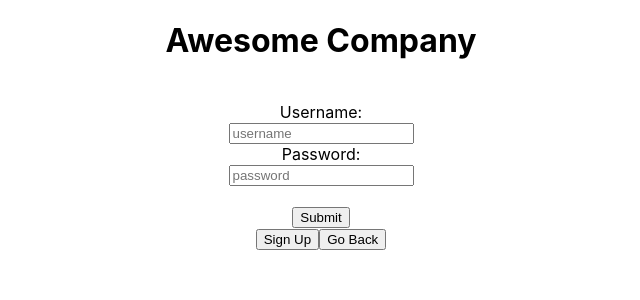
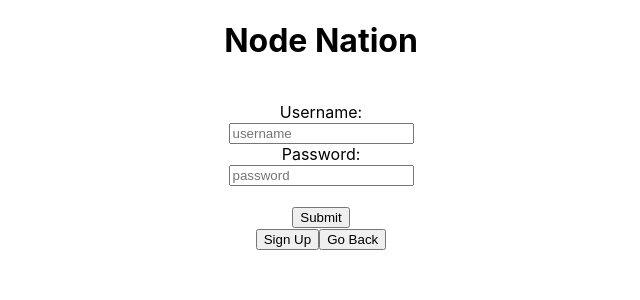
Before and after one commit to GWeightman/CNdesk3_frontend, a React (Create React App) app: page /login in a window 1280 px wide. Shown: the top 300 px of the page, without its empty margins (319-959 px from the left). Built offline with nearby package versions, Linux system fonts and the light colour scheme; the HTML template or start-up script is replaced by a standard one.

Commit message:
rerender prevented

```diff
--- a/src/App.js
+++ b/src/App.js
@@ -20,7 +20,6 @@ const App = () => {
   const [sname, setSname] = useState();
   const [email, setEmail] = useState();
   const [password, setPassword] = useState();
-  const [status, setStatus] = useState();
   const [appliedJobs, setAppliedJobs] = useState([]);
   const [savedJobs, setSavedJobs] = useState([]);
   const [page, setPage] = useState("main");
@@ -35,6 +34,8 @@ const App = () => {
   const [language, setLanguage] = useState();
   const [admin, setAdmin] = useState([]);
   const [dev, setDev] = useState([])
+  const [destination, setDestination] = useState()
+  const [logged, setLogged] = useState(false)
 
   return (
     <div className="App">
@@ -42,8 +43,8 @@ const App = () => {
         <Routes>
           <Route index element={<Home/>}/>
           <Route path='contact' element={<Contact/>}/>
-          <Route path='login' element={<Login username={username} setUsername={setUsername} password={password} setPassword={setPassword} fname={fname} setFname={setFname}/>}/>
-          <Route path='signup' element={<Signup username={username} setUsername={setUsername} password={password} setPassword={setPassword} fname={fname} setFname={setFname} sname={sname} setSname={setSname} email={email} setEmail={setEmail}/>}/>
+          <Route path='login' element={<Login username={username} setUsername={setUsername} password={password} setPassword={setPassword} fname={fname} setFname={setFname} destination={destination} setDestination={setDestination} logged={logged} setLogged={setLogged} setSname={setSname} />}/>
+          <Route path='signup' element={<Signup username={username} setUsername={setUsername} password={password} setPassword={setPassword} fname={fname} setFname={setFname} sname={sname} setSname={setSname} email={email} setEmail={setEmail} destination={destination} setDestination={setDestination} logged={logged} setLogged={setLogged}/>}/>
           <Route path='mainpage' element={<MainPage appliedJobs={appliedJobs} setAppliedJobs={setAppliedJobs} savedJobs={savedJobs} setSavedJobs={setSavedJobs} page={page} setPage={setPage} modalOpen={modalOpen} setModalOpen={setModalOpen} jobs={jobs} setJobs={setJobs} fname={fname} username={username}/>}/>
           <Route path='aboutme' element={<AboutMe textarea={textarea} setTextarea={setTextarea} />}/>
           <Route path="create" element={<Create clientname={clientname} setClientName={setClientName} description={description} setDescription={setDescription} salary={salary} setSalary={setSalary} phonenumber={phonenumber} setPhoneNumber={setPhoneNumber} clientemail={clientemail} setclientEmail={setclientEmail} language={language} setLanguage={setLanguage}/>}/>
--- a/src/components/login.js
+++ b/src/components/login.js
@@ -1,21 +1,24 @@
+import { Navigate } from "react-router-dom";
 import { login_fetch } from "../utilities/fetches";
 
-const Login = ({username, setUsername, password, setPassword, fname, setFname}) => {
+const Login = ({username, setUsername, password, setPassword, setFname, destination, setDestination, logged, setLogged, setSname}) => {
 
     const login_handler = async (e) => {
         try {
             e.preventDefault();
             const ret_val = await login_fetch(username, password)
             setFname(ret_val.firstname)
+            setSname(ret_val.surname)
             if (ret_val === "NoAuth") {
-                window.location.href = "/notauth"
+                setDestination("/notauth")
             } else if (ret_val.status === "admin") {
-                window.location.href = "/admin"
+                setDestination("/admin")
             } else if (ret_val.status === "dev") {
-                window.location.href = "/mainpage"
+                setDestination("/mainpage")
             } else {
-                window.location.href = "/notauth"
+                setDestination("/notauth")
             }
+            setLogged(true)
         } catch (error) {
             window.location.href = "/notauth"
             console.log(error)
@@ -32,7 +35,8 @@ const Login = ({username, setUsername, password, setPassword, fname, setFname})
 
     return(
         <div>
-            <h1>Awesome Company</h1>
+            {logged && <Navigate to={destination} />}
+            <h1>Node Nation</h1>
             <br/>
             <form onSubmit={login_handler}>
                 Username:<br/>
--- a/src/components/mainPage.js
+++ b/src/components/mainPage.js
@@ -3,8 +3,6 @@ import { Link } from "react-router-dom";
 import { listedJobsFetch } from "../utilities/fetches";
 
 const MainPage = ({ appliedJobs, setAppliedJobs, savedJobs, setSavedJobs, jobs, setJobs, username, fname }) => {
-  console.log(username || "null")
-  console.log(fname || "null")
 
   //Retreive jobs from the backend:
   const getJobs = async () => {
--- a/src/components/signup.js
+++ b/src/components/signup.js
@@ -1,16 +1,22 @@
-import { Link } from "react-router-dom"
+import { Navigate } from "react-router-dom"
 import { signup_fetch } from "../utilities/fetches";
 
-const Signup = ({username, setUsername, password,  setPassword, fname,  setFname, sname, setSname, email, setEmail}) => {
+const Signup = ({username, setUsername, password,  setPassword, fname,  setFname, sname, setSname, email, setEmail, destination, setDestination, logged, setLogged}) => {
 
     const signin_handler = async (e) => {
         e.preventDefault();
         await signup_fetch(username, password, fname, sname, email)
-        window.location.href = "/mainpage"
+        setDestination("/mainpage")
+        setLogged(true)
+    }
+
+    const return_handler = () => {
+        window.location.href = "/"
     }
 
     return(
         <div>
+            {logged && <Navigate to={destination}/>}
             <h1>Join the Team!</h1>
             <br/>
             <form onSubmit={signin_handler}>
@@ -27,7 +33,7 @@ const Signup = ({username, setUsername, password,  setPassword, fname,  setFname
                 <br/>
                 <br/>
                 <button type='submit'>submit</button>
-                <button><Link to={"/"}>go back</Link></button>
+                <button onClick={return_handler}>go back</button>
             </form>
         </div>
     )
```
